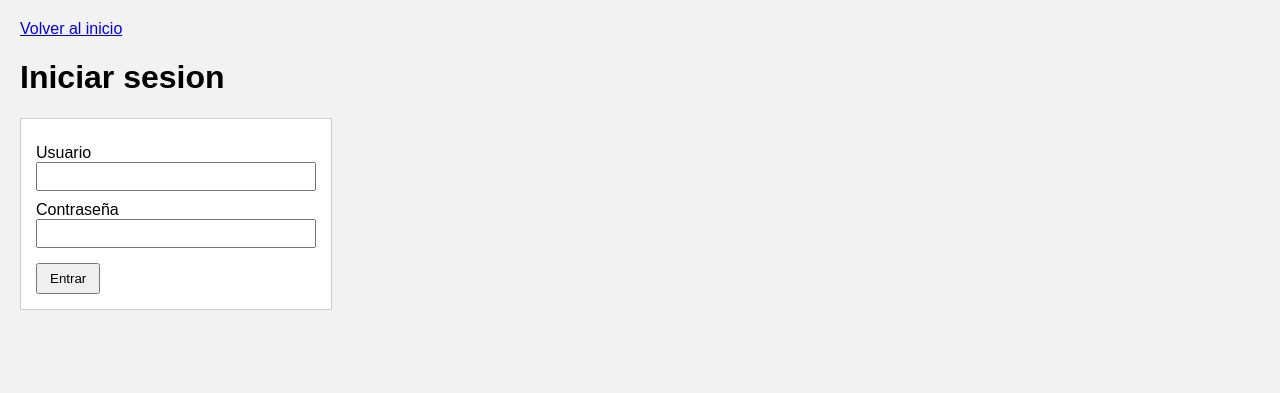
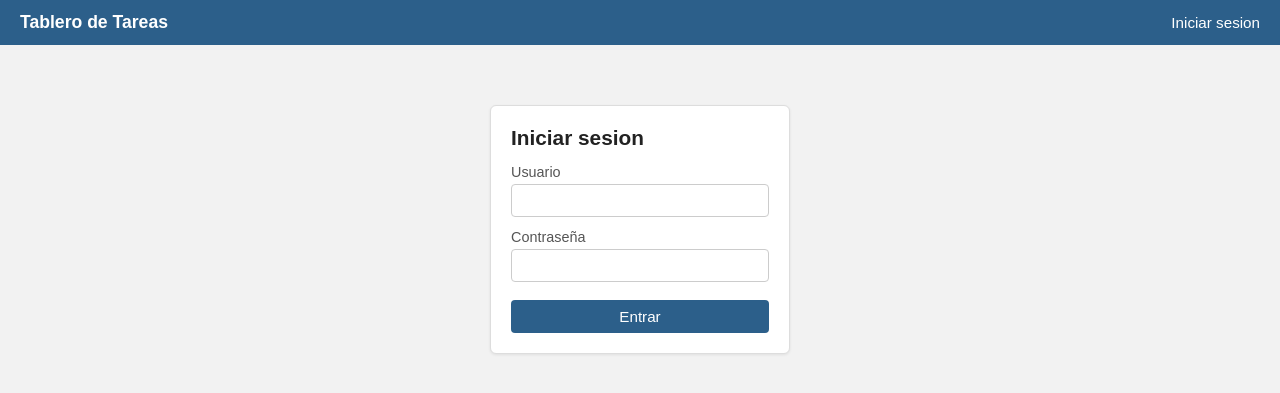
Before and after one commit to pedrogbr3/backend-tablero, a Django app: page /login/ in a window 1280 px wide. Shown: the top 393 px of the page. Run offline with Django 5.2, Linux system fonts and the light colour scheme.

Commit message:
mejoro un poco el diseño con una plantilla base y navbar simple

```diff
--- /dev/null
+++ b/templates/tablero/base.html
@@ -0,0 +1,98 @@
+<!DOCTYPE html>
+<html lang="es">
+<head>
+    <meta charset="UTF-8">
+    <title>{% block titulo %}Tablero de Tareas{% endblock %}</title>
+    <style>
+        * { box-sizing: border-box; }
+        body {
+            font-family: Arial, sans-serif;
+            margin: 0;
+            background-color: #f2f2f2;
+            color: #222;
+        }
+        .navbar {
+            background-color: #2c5f8a;
+            color: white;
+            padding: 12px 20px;
+            display: flex;
+            justify-content: space-between;
+            align-items: center;
+        }
+        .navbar .marca {
+            font-weight: bold;
+            font-size: 1.1em;
+            color: white;
+            text-decoration: none;
+        }
+        .navbar .acciones {
+            display: flex;
+            align-items: center;
+            gap: 14px;
+        }
+        .navbar a {
+            color: white;
+            text-decoration: none;
+            font-size: 0.95em;
+        }
+        .navbar a:hover {
+            text-decoration: underline;
+        }
+        .navbar button {
+            background: none;
+            border: 1px solid white;
+            color: white;
+            padding: 4px 10px;
+            border-radius: 4px;
+            cursor: pointer;
+            font-size: 0.9em;
+        }
+        .navbar button:hover {
+            background-color: rgba(255, 255, 255, 0.15);
+        }
+        .contenido {
+            padding: 20px;
+        }
+        h1 {
+            color: #222;
+            margin-top: 0;
+        }
+        .boton {
+            display: inline-block;
+            background-color: #2c5f8a;
+            color: white;
+            padding: 8px 16px;
+            border-radius: 4px;
+            border: none;
+            text-decoration: none;
+            cursor: pointer;
+            font-size: 0.95em;
+        }
+        .boton:hover {
+            background-color: #234b6e;
+        }
+        {% block estilos %}{% endblock %}
+    </style>
+</head>
+<body>
+    <div class="navbar">
+        <a class="marca" href="{% url 'inicio' %}">Tablero de Tareas</a>
+        <div class="acciones">
+            {% if user.is_authenticated %}
+                <a href="{% url 'panel-funcion' %}">Panel (funcion)</a>
+                <a href="{% url 'panel-clase' %}">Panel (clase)</a>
+                <form method="post" action="{% url 'logout' %}">
+                    {% csrf_token %}
+                    <button type="submit">Cerrar sesion</button>
+                </form>
+            {% else %}
+                <a href="{% url 'login' %}">Iniciar sesion</a>
+            {% endif %}
+        </div>
+    </div>
+
+    <div class="contenido">
+        {% block content %}{% endblock %}
+    </div>
+</body>
+</html>
--- a/templates/tablero/login.html
+++ b/templates/tablero/login.html
@@ -1,55 +1,60 @@
-<!DOCTYPE html>
-<html lang="es">
-<head>
-    <meta charset="UTF-8">
-    <title>Iniciar sesion</title>
-    <style>
-        body {
-            font-family: Arial, sans-serif;
-            margin: 20px;
-            background-color: #f2f2f2;
+{% extends "tablero/base.html" %}
+
+{% block titulo %}Iniciar sesion{% endblock %}
+
+{% block estilos %}
+    .login-wrap {
+        display: flex;
+        justify-content: center;
+        padding-top: 40px;
     }
-        form {
+    .login-wrap form {
         background-color: white;
+        border: 1px solid #ddd;
+        border-radius: 6px;
+        box-shadow: 0 1px 3px rgba(0, 0, 0, 0.08);
+        padding: 20px;
+        width: 300px;
+    }
+    .login-wrap label {
+        display: block;
+        margin-top: 12px;
+        font-size: 0.9em;
+        color: #555;
+    }
+    .login-wrap input {
+        width: 100%;
+        padding: 8px;
+        margin-top: 4px;
         border: 1px solid #ccc;
-            padding: 15px;
-            width: 280px;
-        }
-        label {
-            display: block;
-            margin-top: 10px;
-        }
-        input {
-            width: 100%;
-            padding: 5px;
-            box-sizing: border-box;
-        }
-        button {
-            margin-top: 15px;
-            padding: 6px 12px;
+        border-radius: 4px;
     }
     .error {
         color: #b00020;
+        background-color: #fdeceb;
+        padding: 8px 10px;
+        border-radius: 4px;
+        font-size: 0.9em;
     }
-    </style>
-</head>
-<body>
-    <p><a href="{% url 'inicio' %}">Volver al inicio</a></p>
-    <h1>Iniciar sesion</h1>
+{% endblock %}
+
+{% block content %}
+    <div class="login-wrap">
+        <form method="post">
+            {% csrf_token %}
+            <h1 style="font-size: 1.3em;">Iniciar sesion</h1>
 
             {% if form.errors %}
                 <p class="error">Usuario o contraseña incorrectos.</p>
             {% endif %}
 
-    <form method="post">
-        {% csrf_token %}
             <label for="id_username">Usuario</label>
             <input type="text" name="username" id="id_username">
 
             <label for="id_password">Contraseña</label>
             <input type="password" name="password" id="id_password">
 
-        <button type="submit">Entrar</button>
+            <button class="boton" type="submit" style="margin-top: 18px; width: 100%;">Entrar</button>
         </form>
-</body>
-</html>
+    </div>
+{% endblock %}
```
Also changed, not shown: templates/tablero/inicio.html (+17 -26 lines), templates/tablero/panel_clase.html (+21 -29 lines), templates/tablero/panel_funcion.html (+21 -29 lines). Lines whose indentation alone changed are shown as unchanged.
